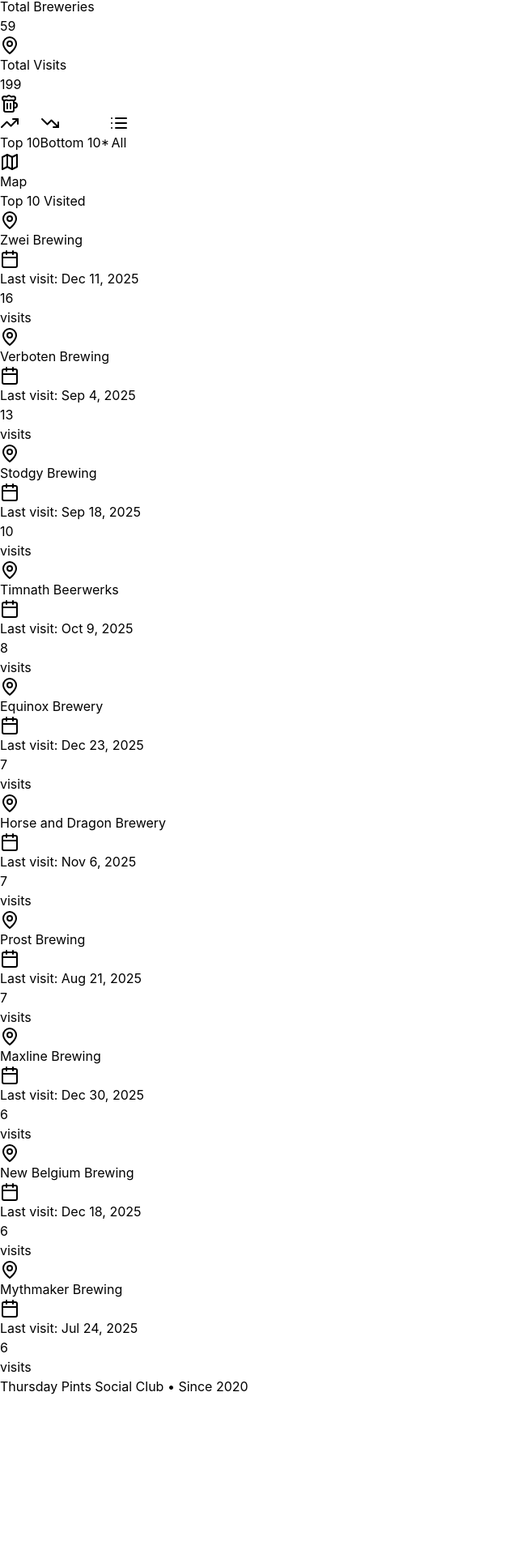
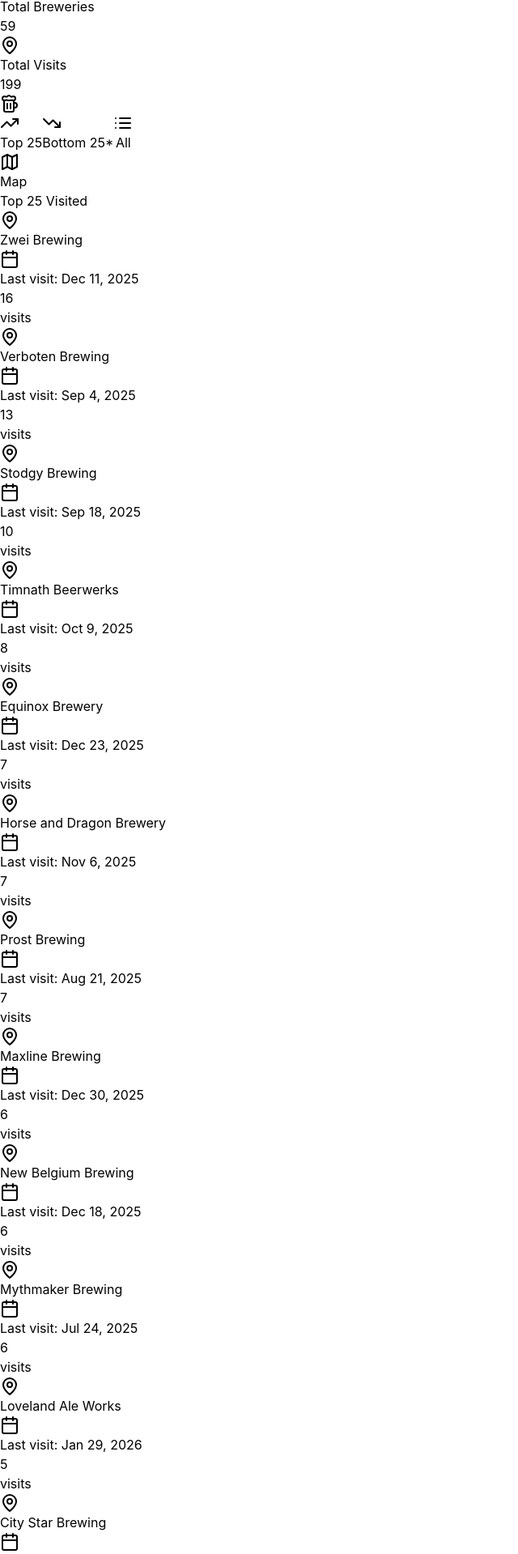
Before and after one commit to dgennetten/thursday-pints, a React (Vite) app: page / in a window 1280 px wide. Shown: the part 1332-3251 px from the top of the page at 81% size, without its empty margins (0-640 px from the left). Before the commit the page ends 3056 px from the top, so only its background shows below. Built offline with nearby package versions, Linux system fonts and the light colour scheme; no server answers.

Commit message:
Update brewery visit display to show top and bottom 25 breweries instead of 10

```diff
--- a/src/App.tsx
+++ b/src/App.tsx
@@ -47,12 +47,12 @@
   const totalVisits = visits.length;
 
   const topBreweries = useMemo(
-    () => getTopBreweries(breweryStats, 10),
+    () => getTopBreweries(breweryStats, 25),
     [breweryStats]
   );
 
   const bottomBreweries = useMemo(
-    () => getBottomBreweries(breweryStats, 10),
+    () => getBottomBreweries(breweryStats, 25),
     [breweryStats]
   );
 
@@ -61,9 +61,9 @@
                              [...breweryStats].sort((a, b) => b.visitCount - a.visitCount);
 
   const listTitle = viewMode === 'top'
-    ? 'Top 10 Visited'
+    ? 'Top 25 Visited'
     : viewMode === 'bottom'
-    ? 'Bottom 10 Visited*'
+    ? 'Bottom 25 Visited*'
     : 'All Breweries';
 
 
@@ -136,8 +136,8 @@
               <div className="flex-1">
                 <ToggleButton
                   options={[
-                    { label: 'Top 10', value: 'top', icon: TrendingUp },
-                    { label: 'Bottom 10*', value: 'bottom', icon: TrendingDown },
+                    { label: 'Top 25', value: 'top', icon: TrendingUp },
+                    { label: 'Bottom 25*', value: 'bottom', icon: TrendingDown },
                     { label: 'All', value: 'all', icon: List }
                   ]}
                   selected={viewMode}
```
